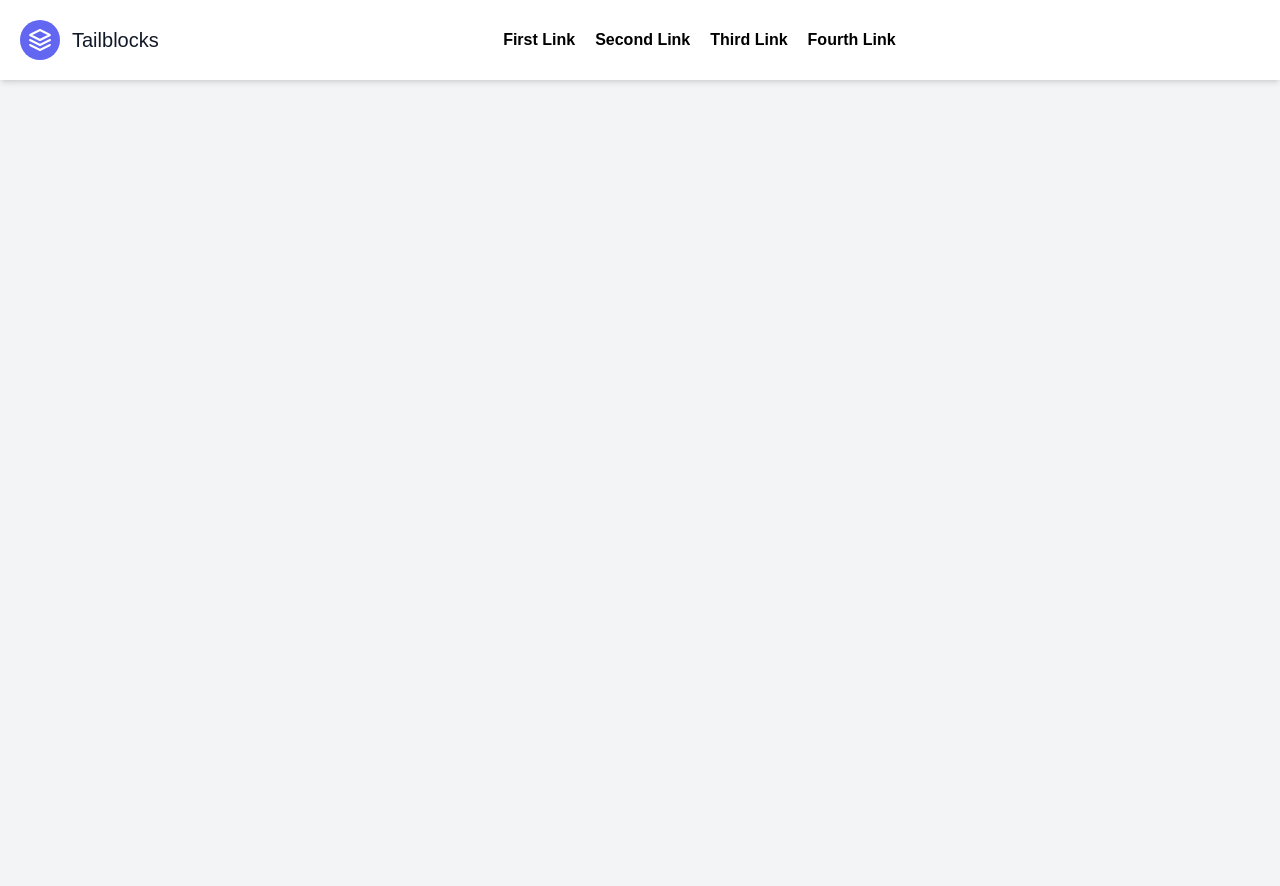
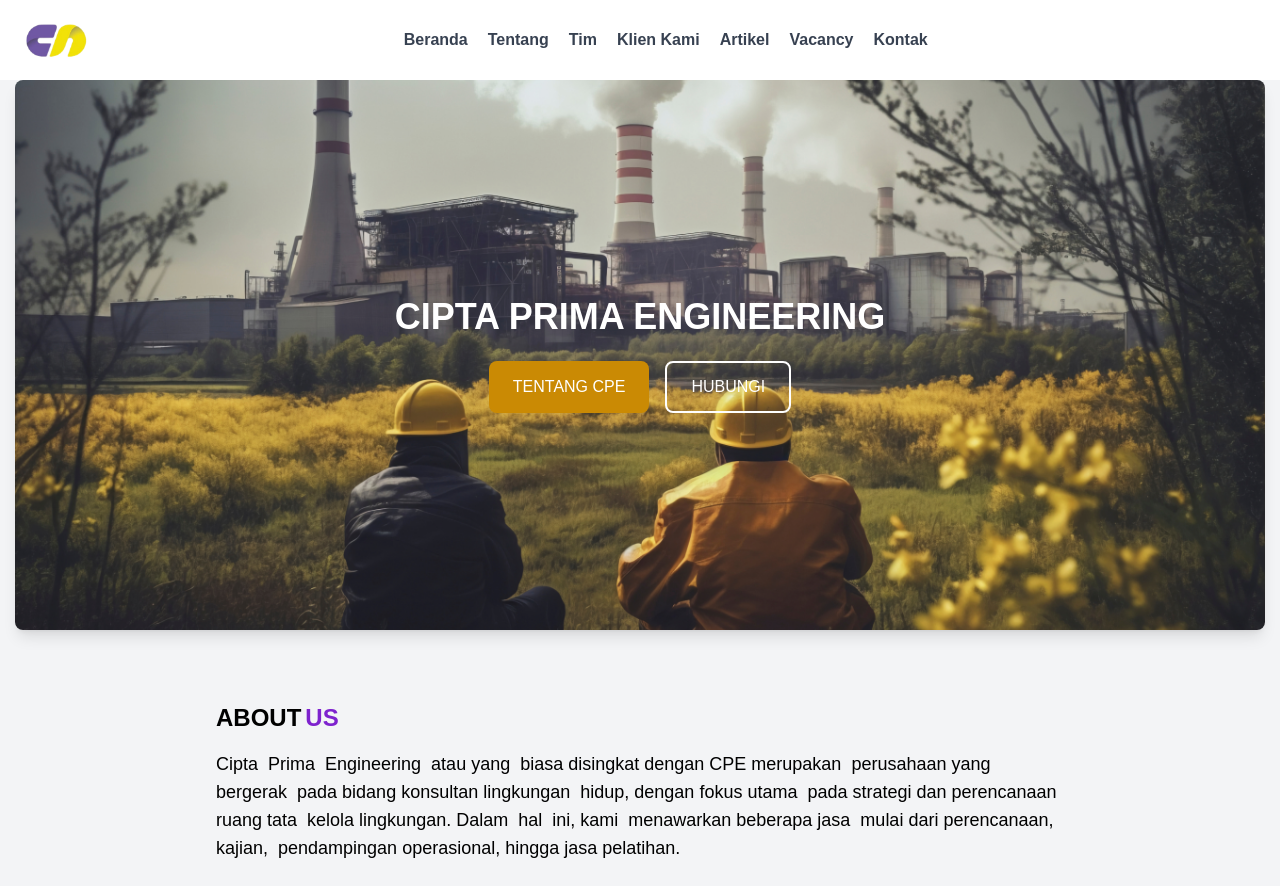
Before and after one commit to fauj1x/cpe_web, a Next.js app: page / in a window 1280 px wide. Before the commit the page ends 800 px from the top, so only its background shows below. Built offline with nearby package versions, Linux system fonts and the light colour scheme.

Commit message:
penambahan gambar dan tentang kami

```diff
--- a/src/app/layout.tsx
+++ b/src/app/layout.tsx
@@ -1,6 +1,7 @@
 import type { Metadata } from "next";
 import { Poppins } from '@next/font/google';
 import "./globals.css";
+import Image from "next/image";
 
 // Gunakan font Poppins untuk seluruh halaman dengan bobot 400, 700, dan 900
 const poppins = Poppins({
@@ -9,8 +10,11 @@
 });
 
 export const metadata: Metadata = {
-  title: "Create Next App",
-  description: "Generated by create next app",
+  title: "CV Cipta Prima Engginering",
+  description: "CV Cipta Prima Engginering",
+  icons: {
+    icon: "\logo.png ",
+  }
 };
 
 export default function RootLayout({
@@ -24,17 +28,22 @@
         {/* Header atau Navbar */}
         <header className="bg-white shadow-md">
         <div className="container mx-auto flex flex-wrap p-5 flex-col md:flex-row items-center">
-    <a className="flex title-font font-medium items-center text-gray-900 mb-4 md:mb-0">
-      <svg xmlns="http://www.w3.org/2000/svg" fill="none" stroke="currentColor" strokeLinecap="round" strokeLinejoin="round" strokeWidth="2" className="w-10 h-10 text-white p-2 bg-indigo-500 rounded-full" viewBox="0 0 24 24">
-        <path d="M12 2L2 7l10 5 10-5-10-5zM2 17l10 5 10-5M2 12l10 5 10-5"></path>
-      </svg>
-      <span className="ml-3 text-xl">Tailblocks</span>
-    </a>
-    <nav className="md:ml-auto md:mr-auto flex flex-wrap items-center text-base justify-center font-bold ">
-      <a className="mr-5 hover:text-blue-600 text-black">First Link</a>
-      <a className="mr-5 hover:text-blue-600 text-black">Second Link</a>
-      <a className="mr-5 hover:text-blue-600 text-black">Third Link</a>
-      <a className="mr-5 hover:text-blue-600 text-black">Fourth Link</a>
+
+        <a className="flex title-font font-medium items-center text-gray-900 mb-4 md:mb-0">
+          <img src="\logo.png" alt="logo" className="w-13 h-10" />
+
+
+        </a>
+
+    <nav className="md:ml-auto md:mr-auto flex flex-wrap items-center text-base justify-center font-bold b">
+      <a href="#" className="mr-5 hover:text-black text-gray-700">Beranda</a>
+      <a href="#" className="mr-5 hover:text-black text-gray-700">Tentang</a>
+      <a href="#" className="mr-5 hover:text-black text-gray-700">Tim</a>
+      <a href="#" className="mr-5 hover:text-black text-gray-700">Klien Kami</a>
+      <a href="#" className="mr-5 hover:text-black text-gray-700">Artikel</a>
+      <a href="#" className="mr-5 hover:text-black text-gray-700">Vacancy</a>
+      <a href="#" className="mr-5 hover:text-black text-gray-700">Kontak</a>
+
     </nav>
 
   </div>
--- a/src/app/page.tsx
+++ b/src/app/page.tsx
@@ -1,15 +1,44 @@
-import React from 'react';
+import Image from 'next/image';
 
-interface Props {
-  // Define your props here
-}
+export default function Page() {
+  return (
+    <div className="bg-gray-100">
+      <div className="relative grid h-64 md:h-150 lg:h-[550px] mx-[15px]">
 
-const MyComponent: React.FC<Props> = (props) => {
-  return (
-    <div>
-      {/* Your component content goes here */}
+        <Image
+          src="/background1.png"
+          alt="Background Image"
+          layout="fill"
+          objectFit="cover"
+          className="rounded-lg shadow-lg"
+        />
+
+
+        <div className="absolute inset-0 flex flex-col justify-center items-center">
+          <h1 className='text-white font-bold text-4xl mb-6'>CIPTA PRIMA ENGINEERING</h1>
+          <div className="flex space-x-4">
+            <button className="px-6 py-3 bg-yellow-600 text-white font-regular rounded-lg hover:bg-yellow-800 transition">
+              TENTANG CPE
+            </button>
+            <button className="px-6 py-3 border-white border-2 text-white bg-transparent font-regular rounded-lg hover:bg-white hover:text-yellow-400 transition">
+              HUBUNGI
+            </button>
+          </div>
+        </div>
+      </div>
+
+            <div className=" mt-12 p-6 max-w-4xl mx-auto">
+        <div className='flex'>
+          <h2 className="text-2xl font-bold mb-4 text-black">ABOUT</h2>
+          <h2 className="text-2xl font-bold mb-4 text-purple-700 ml-1">US</h2>
+        </div>
+        <p className="text-lg text-black">
+        Cipta  Prima  Engineering  atau yang  biasa disingkat dengan CPE merupakan  perusahaan yang bergerak  pada bidang konsultan lingkungan  hidup, dengan fokus utama  pada strategi dan perencanaan ruang tata  kelola lingkungan.
+
+Dalam  hal  ini, kami  menawarkan beberapa jasa  mulai dari perencanaan, kajian,  pendampingan operasional, hingga jasa pelatihan.
+        </p>
+
+      </div>
     </div>
   );
-};
-
-export default MyComponent;
+}
```
Also changed, not shown: public/background1.png (added), public/logo.png (added).
